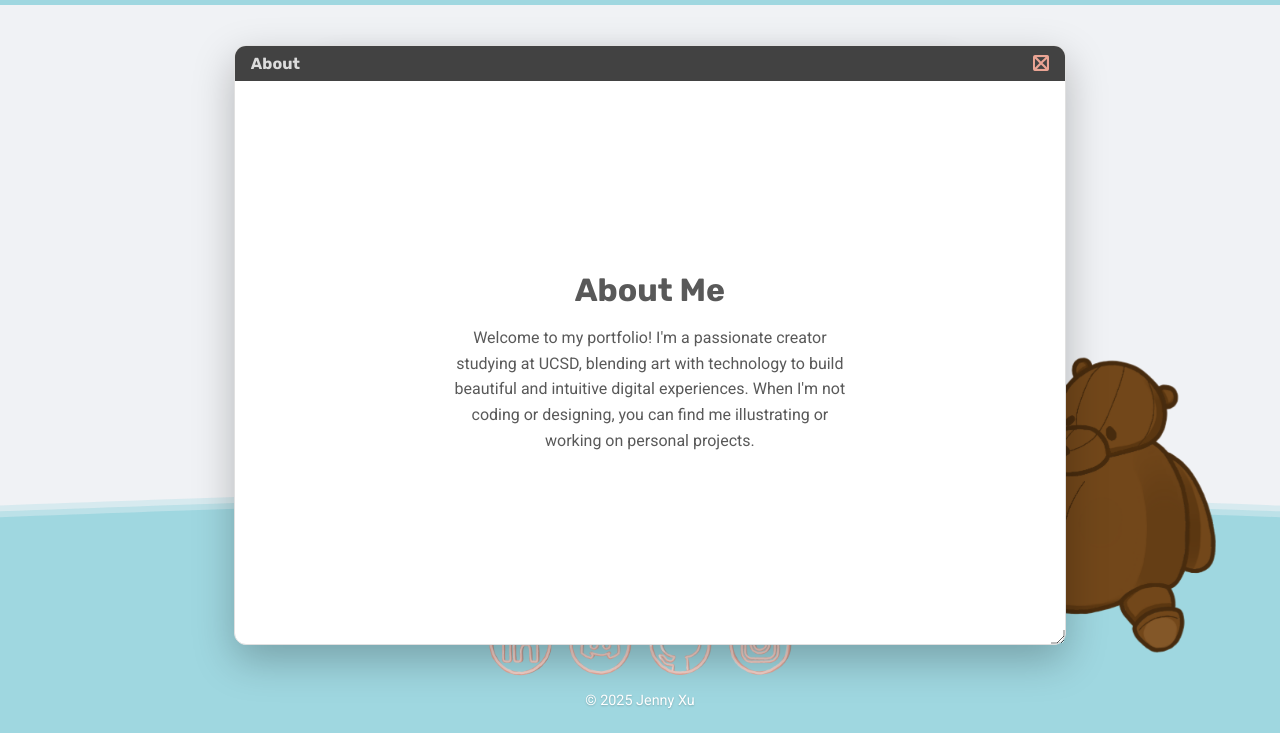
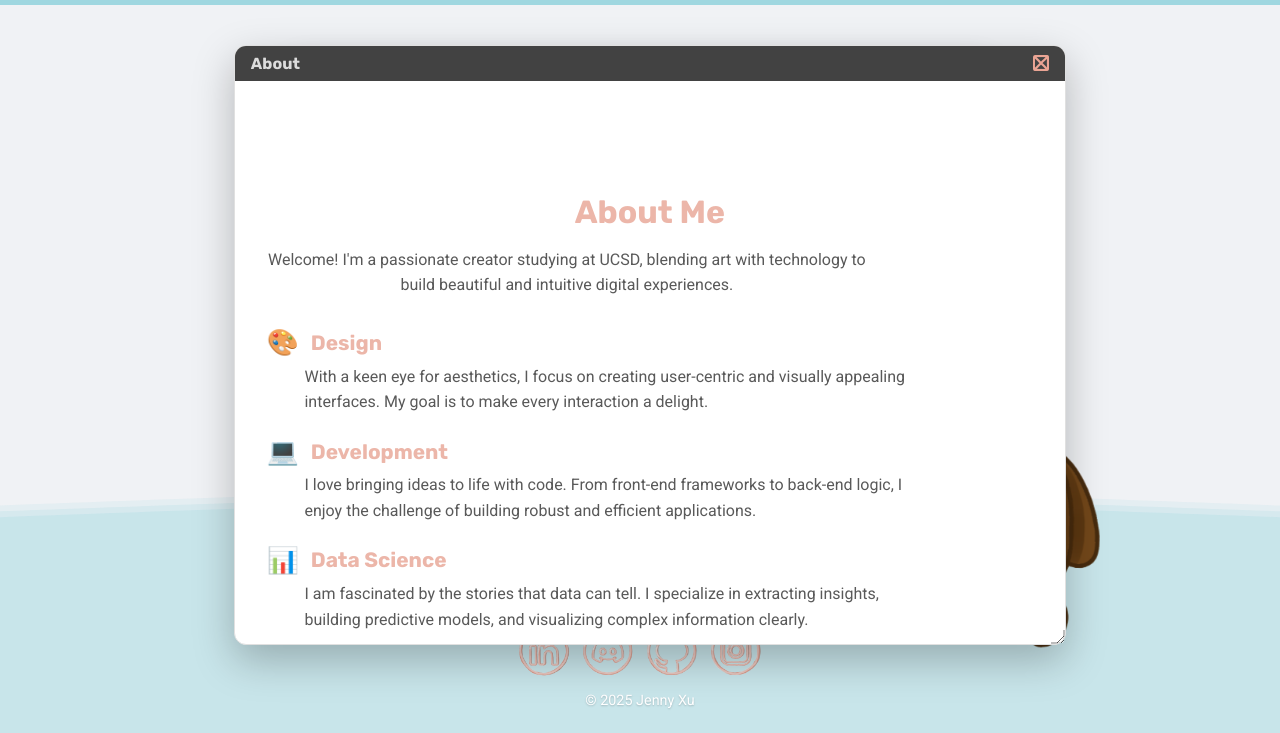
Before and after one commit to jex004/my-portfolio, a plain HTML site: page index.html in a window 1280 px wide. Both pictures are taken after a click on the link "About". Shown: the part 67-800 px from the top of the page. Drawn offline with nearby package versions, Linux system fonts and the light colour scheme.

Commit message:
window min size

```diff
--- a/index.html
+++ b/index.html
@@ -12,9 +12,7 @@
 
   <header>
     <button id="theme-toggle" class="theme-toggle" aria-label="Toggle light and dark mode">
-        <!-- This icon is visible in LIGHT mode, to switch TO dark mode -->
         <img src="imgs/sunny-skog.png" alt="Switch to Dark Mode" class="theme-icon night-skog-icon">
-        <!-- This icon is visible in DARK mode, to switch TO light mode -->
         <img src="imgs/night-skog.png" alt="Switch to Light Mode" class="theme-icon sunny-skog-icon">
     </button>
     <nav>
@@ -44,28 +42,64 @@
 
   <div id="window-templates" style="display: none;">
 
-    <!-- About Window Content -->
     <div id="about-content">
-      <h2>About Me</h2>
-      <p class="about-text">Welcome to my portfolio! I'm a passionate creator studying at UCSD, blending art with technology to build beautiful and intuitive digital experiences. When I'm not coding or designing, you can find me illustrating or working on personal projects.</p>
+      <h2 class="about-me">About Me</h2>
+      <p class="about-intro">
+        Welcome! I'm a passionate creator studying at UCSD, blending art with technology to build beautiful and intuitive digital experiences.
+      </p>
+
+      <div class="about-section">
+        <div class="about-subsection">
+          <h3><span class="icon">🎨</span> Design</h3>
+          <p>
+            With a keen eye for aesthetics, I focus on creating user-centric and visually appealing interfaces. My goal is to make every interaction a delight.
+          </p>
+        </div>
+        <div class="about-subsection">
+          <h3><span class="icon">💻</span> Development</h3>
+          <p>
+            I love bringing ideas to life with code. From front-end frameworks to back-end logic, I enjoy the challenge of building robust and efficient applications.
+          </p>
+        </div>
+        <div class="about-subsection">
+          <h3><span class="icon">📊</span> Data Science</h3>
+          <p>
+            I am fascinated by the stories that data can tell. I specialize in extracting insights, building predictive models, and visualizing complex information clearly.
+          </p>
+        </div>
+      </div>
+
+    <div class="about-section">
+        <h3><span class="icon">✨</span> Beyond the Keyboard</h3>
+        <p>
+            When I'm not working, you can find me illustrating, exploring new coffee shops, or working on personal projects. These passions fuel my creativity and give me a fresh perspective on my work.
+        </p>
     </div>
+</div>
 
-    <!-- Gallery Window Content -->
     <div id="gallery-content">
       <h2>Gallery</h2>
       <div class="gallery-grid">
-        <!-- The gallery will be auto-generated here by JavaScript -->
-      </div>
+        </div>
     </div>
 
-    <!-- Projects Window Content -->
     <div id="projects-content">
       <div class="projects-list">
         <h2>Projects</h2>
         <div class="project-card">
           <div class="entry-header">
+            <h4>Game Library (WIP)</h4>
+            <span>July 2025 - Present</span>
+          </div>
+          <p>An online gameroom hosting website that supports a small library of games.</p>
+          <div class="project-links">
+            <a href="https://github.com/jex004/game-lib" target="_blank" rel="noopener noreferrer">View on GitHub</a>
+          </div>
+        </div>
+        <div class="project-card">
+          <div class="entry-header">
             <h4>My Portfolio (WIP)</h4>
-            <span>June 2025</span>
+            <span>June 2025 - Present</span>
           </div>
           <p>My own personal portfolio website!</p>
           <div class="project-links">
@@ -140,7 +174,7 @@
             <h4>Exam Stress Visualization</h4>
             <span>February 2025</span>
           </div>
-          <p>Collaborated in a team of four to design an interactive data visualization that enables the comparison of students' stress levels across different exams.</p>
+          <p>Collaborated in a team of four to design an "interactive data visualization that enables the comparison of students' stress levels across different exams.</p>
           <div class="project-links">
             <a href="https://clairelee-ucsd.github.io/dsc106-project3/" target="_blank" rel="noopener noreferrer">View Project</a>
             <a href="https://github.com/clairelee-ucsd/dsc106-project3" target="_blank" rel="noopener noreferrer">View on GitHub</a>
@@ -177,7 +211,6 @@
       </div>
     </div>
 
-    <!-- Resume Window Content -->
     <div id="resume-content">
       <div class="resume">
         <header class="resume-header">
--- a/script.js
+++ b/script.js
@@ -62,7 +62,6 @@ document.addEventListener('DOMContentLoaded', () => {
       inertia: true,
       modifiers: [interact.modifiers.restrictRect({restriction: 'body', endOnly: true})],
       listeners: {
-        // --- CHANGE: Added body class on drag start ---
         start: (event) => {
           focusWindow(event.target);
           document.body.classList.add('is-dragging');
@@ -73,31 +72,31 @@ document.addEventListener('DOMContentLoaded', () => {
           event.target.style.left = `${left + event.dx}px`;
           event.target.style.top = `${top + event.dy}px`;
         },
-        // --- CHANGE: Removed body class on drag end ---
         end: (event) => {
           document.body.classList.remove('is-dragging');
         }
       }
     }).resizable({
       edges: {
-        top: false, left: false, bottom: false, right: false,
-        bottomRight: '.resize-handle'
+        top: false, left: false, bottom: true, right: true
       },
       listeners: {
-        // --- CHANGE: Added body class on resize start ---
         start: (event) => {
           focusWindow(event.target);
           document.body.classList.add('is-dragging');
         },
         move(event) {
-          Object.assign(event.target.style, { width: `${event.rect.width}px`, height: `${event.rect.height}px` });
+          Object.assign(event.target.style, {
+            width: `${event.rect.width}px`,
+            height: `${event.rect.height}px`
+          });
         },
-        // --- CHANGE: Removed body class on resize end ---
         end: (event) => {
           document.body.classList.remove('is-dragging');
         }
-      },
-      modifiers: [interact.modifiers.restrictSize({ min: { width: 400, height: 300 } })],
+      }
+      // The conflicting 'modifiers' block has been removed.
+      // The CSS with !important now handles the minimum size reliably.
     });
   }
 
@@ -111,11 +110,11 @@ document.addEventListener('DOMContentLoaded', () => {
 
     const windowEl = document.createElement('div');
     windowEl.className = 'window';
-    windowEl.innerHTML = `<div class="window-header"><span>${title}</span><div class="window-controls"><button class="close-btn" aria-label="Close"></button></div></div><div class="window-content">${contentTemplate.innerHTML}</div><div class="resize-handle"></div>`;
+    windowEl.innerHTML = `<div class="window-header"><span>${title}</span><div class="window-controls"><button class="close-btn" aria-label="Close"></button></div></div><div class="window-content">${contentTemplate.innerHTML}</div>`;
 
     const contentPane = windowEl.querySelector('.window-content');
 
-    if (id === 'resume' || id === 'projects' || id === 'gallery') {
+    if (id === 'resume' || id === 'projects' || id === 'gallery' || id === 'about') {
       contentPane.classList.add('is-document');
     }
 
--- a/styles.css
+++ b/styles.css
@@ -34,9 +34,9 @@ main { flex: 1; }
 .window.is-active, .home-window.is-active {box-shadow: 0 15px 40px rgba(0, 0, 0, 0.25);}
 
 .home-window {
-  width: clamp(350px, 50vw, 700px);
-  height: clamp(450px, 60vh, 500px);
-  top: 45%;
+  width: clamp(385px, 55vw, 770px);
+  height: clamp(495px, 66vh, 550px);
+  top: 48%;
   left: 50%;
   transform: translate(-50%, -50%);
   z-index: 5;
@@ -51,6 +51,8 @@ main { flex: 1; }
   max-width: 95vw;
   max-height: 85vh;
   resize: both;
+  min-width: 400px !important;
+  min-height: 100px !important;
 }
 .window::after {content:'';position:absolute;bottom:0;right:0;width:12px;height:12px;border-bottom:2px solid var(--text-dark);border-right:2px solid var(--text-dark);opacity:0.4;cursor:se-resize;}
 
@@ -76,18 +78,106 @@ main { flex: 1; }
   opacity: 0.7; /* Adds a simple hover effect */
 }
 
-.window-content {padding: 2rem; text-align: center; flex-grow: 1; overflow-y: auto;display: flex; flex-direction: column; justify-content: center; align-items: center;}
-.window-content.is-document {justify-content:flex-start;align-items:stretch;padding:1.5rem 2rem;}
-.avatar {width: 210px;height: 210px;border-radius: 50%;object-fit: cover;border: 4px solid var(--white);box-shadow: 0 2px 8px rgba(0,0,0,0.1);margin-bottom: 1.5rem;}
+.window-content {
+  padding: 2rem;
+  text-align: center;
+  flex-grow: 1;
+  overflow-y: auto;
+  display: flex;
+  flex-direction: column;
+  justify-content: flex-start; /* Changed from 'center' to 'flex-start' */
+  align-items: center;
+}
+
+/* Added this new rule to specifically center the home window's content */
+.home-window .window-content {
+  justify-content: center;
+}
+
+.window-content.is-document {
+  justify-content: flex-start; /* This line is now redundant but leaving it is harmless. For best practice, it can be removed. */
+  align-items: stretch;
+  padding: 3rem 2rem;
+}
+
+.avatar {
+  width: 240px; /* Increased from 210px */
+  height: 240px; /* Increased from 210px */
+  border-radius: 50%;
+  object-fit: cover;
+  border: 4px solid var(--white);
+  box-shadow: 0 2px 8px rgba(0,0,0,0.1);
+  margin-bottom: 1.7rem; /* Increased margin for spacing */
+}
+
 .window-content h1 {
   font-family: 'Rubik', sans-serif;
   font-weight: 700;
-  font-size: clamp(2rem, 5vw, 2.5rem);
+  font-size: clamp(2.3rem, 5.8vw, 2.9rem); /* Increased font size */
   color: var(--pink);
 }
-.window-content .tagline {font-family: 'Rubik', sans-serif;font-weight: 400;color: var(--text-dark);line-height: 1.4;margin-top: 0.5rem;}
+
+.window-content .tagline {
+  font-family: 'Rubik', sans-serif;
+  font-weight: 400;
+  color: var(--text-dark);
+  line-height: 1.4;
+  margin-top: 0.7rem; /* Increased margin for spacing */
+  font-size: 1.15rem; /* Added font-size for clarity and size */
+}
 .window-content h2 {font-family: 'Rubik', sans-serif;font-weight: 700;font-size: 2rem;margin-bottom: 1rem;}
-.about-text { max-width: 400px; line-height: 1.6; }
+
+.about-me {
+  margin-top: 4rem;
+  font-family: 'Rubik', sans-serif;
+  font-weight: 700;
+  font-size: 2rem;
+  margin-bottom: 1.5rem;
+  color: var(--pink);
+}
+
+.about-intro {
+  line-height: 1.6;
+  text-align: center;
+  margin-bottom: 2rem;
+  max-width: 600px;
+}
+
+.about-section {
+  width: 100%;
+  max-width: 650px;
+  margin-bottom: 1rem;
+  text-align: left;
+}
+
+.about-subsection {
+  margin-bottom: 1.5rem;
+}
+
+.about-section h3,
+.about-subsection h3 {
+  display: flex;
+  align-items: center;
+  gap: 0.75rem;
+  font-family: 'Rubik', sans-serif;
+  font-size: 1.3rem;
+  font-weight: 700;
+  color: var(--pink);
+  margin-bottom: 0.5rem;
+}
+
+.about-section h3 .icon,
+.about-subsection h3 .icon {
+  font-size: 1.6rem;
+  line-height: 1;
+}
+
+.about-section p,
+.about-subsection p {
+  line-height: 1.6;
+  padding-left: 2.35rem; /* Aligns text under the heading title */
+}
+
 .email-link{display:inline-block;margin-top:1rem;color:#e67e22;font-weight:bold;text-decoration:none}
 .email-link:hover{text-decoration:underline}
 .projects-list {width: 100%;height: 100%;text-align: left;}
@@ -283,7 +373,16 @@ footer {
   pointer-events: none;
 }
 
-.liquid-fill {position:absolute;bottom:0;left:0;width:200%;height:100%;z-index:1; transition: fill var(--transition-speed);}
+.liquid-fill {
+  position:absolute;
+  bottom:0;
+  left:0;
+  width:200%;
+  height:100%;
+  z-index:1;
+  transition: fill var(--transition-speed);
+  opacity: 0.5;
+}
 
 .footer-content {
   position:relative;
@@ -301,21 +400,25 @@ footer {
 .icon-row{
   display:flex;
   justify-content:center;
-  gap: 1rem;
+  gap: 0.8rem;
   pointer-events: auto;
 }
 
 .icon-link {
   display: block;
-  width: clamp(50px, 5vw, 70px);
-  height: clamp(50px, 5vw, 70px);
+  width: clamp(40px, 4vw, 56px);
+  height: clamp(40px, 4vw, 56px);
   background-repeat: no-repeat;
   background-position: center;
   background-size: 150%;
   border-radius: 50%;
   transition: all .3s ease;
+  filter: brightness(95%);
 }
-.icon-link:hover { transform: translateY(-3px) scale(1.05); }
+.icon-link:hover {
+  transform: translateY(-3px) scale(1.05);
+  filter: brightness(100%); /* Returns to original brightness on hover */
+}
 .icon-linkedin { background-image: url(imgs/linkedin-icon.png); }
 .icon-discord { background-image: url(imgs/discord-icon.png); }
 .icon-github { background-image: url(imgs/github-icon.png); }
@@ -331,8 +434,8 @@ footer {
 
 .footer-skoggy {
   position: fixed;
-  right: 5vw;
-  bottom: 80px;
+  right: 180px;
+  bottom: 85px;
   width: clamp(120px, 20vw, 360px);
   height: auto;
   z-index: 11;
@@ -344,7 +447,6 @@ footer {
   transform: scale(1.1) rotate(5deg) translateY(-5px);
 }
 
-/* --- NEW: Helper class to prevent text selection during drag/resize --- */
 body.is-dragging {
   user-select: none;
   -webkit-user-select: none;
```
